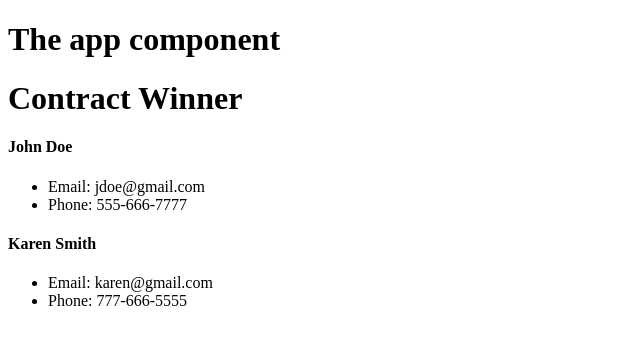
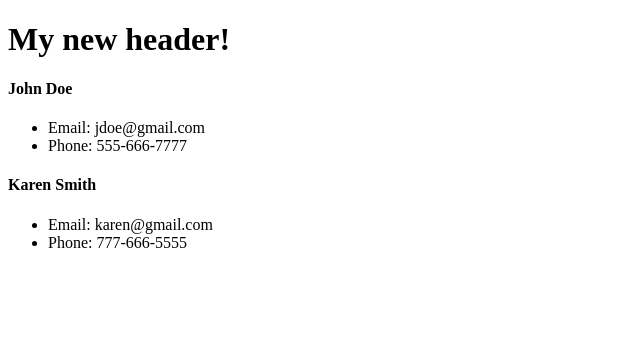
Before and after one commit to osswe/contactmanager, a React (Create React App) app: page / in a window 1280 px wide. Shown: the top 344 px of the page, without its empty margins (0-640 px from the left). Built offline with nearby package versions, Linux system fonts and the light colour scheme.

Commit message:
added bootstrap: section 3

```diff
--- a/package.json
+++ b/package.json
@@ -3,6 +3,7 @@
   "version": "0.1.0",
   "private": true,
   "dependencies": {
+    "bootstrap": "^4.1.3",
     "react": "^16.4.2",
     "react-dom": "^16.4.2",
     "react-scripts": "1.1.4"
@@ -16,7 +17,7 @@
   "devDependencies": {
     "babel-eslint": "^8.2.6",
     "eslint": "^5.3.0",
-    "eslint-config-google": "^0.9.1",
+    "eslint-config-airbnb": "^17.1.0",
     "eslint-plugin-import": "^2.14.0",
     "prettier-eslint": "^8.8.2"
   }
--- a/src/App.js
+++ b/src/App.js
@@ -11,8 +11,7 @@ class App extends Component {
 
     return (
       <div className="App">
-        <h1>The app component</h1>
-        <Header branding="Contract Winner" />
+        <Header branding="My new header!" />
         <Contact name="John Doe" email = "jdoe@gmail.com" phone="555-666-7777" />
         <Contact name="Karen Smith" email = "karen@gmail.com" phone="777-666-5555" />
       </div>
--- a/src/components/Contact.js
+++ b/src/components/Contact.js
@@ -1,6 +1,12 @@
 import React, { Component } from 'react';
+import PropTypes from 'prop-types'
 
 class Contact extends Component {
+  static propTypes = {
+      name: PropTypes.string.isRequired,
+  email: PropTypes.string.isRequired,
+  phone:PropTypes.string.isRequired,
+  }
   render() {
     const {name, email, phone} = this.props;
     return (
@@ -15,4 +21,11 @@ class Contact extends Component {
   }
 }
 
+// Contact.propTypes = {
+//   name: PropTypes.string.isRequired,
+//   email: PropTypes.string.isRequired,
+//   phone:PropTypes.string.isRequired,
+// };
+
+
 export default Contact;
--- a/src/components/Header.js
+++ b/src/components/Header.js
@@ -17,4 +17,8 @@ Header.defaultProps = {
     branding: 'Default Branding'
 };
 
+Header.propTypes = {
+    branding: PropTypes.string.isRequired
+};
+
 export default Header;
```
Also changed, not shown: 1 other file (tests, documents, lock files or other folders).
